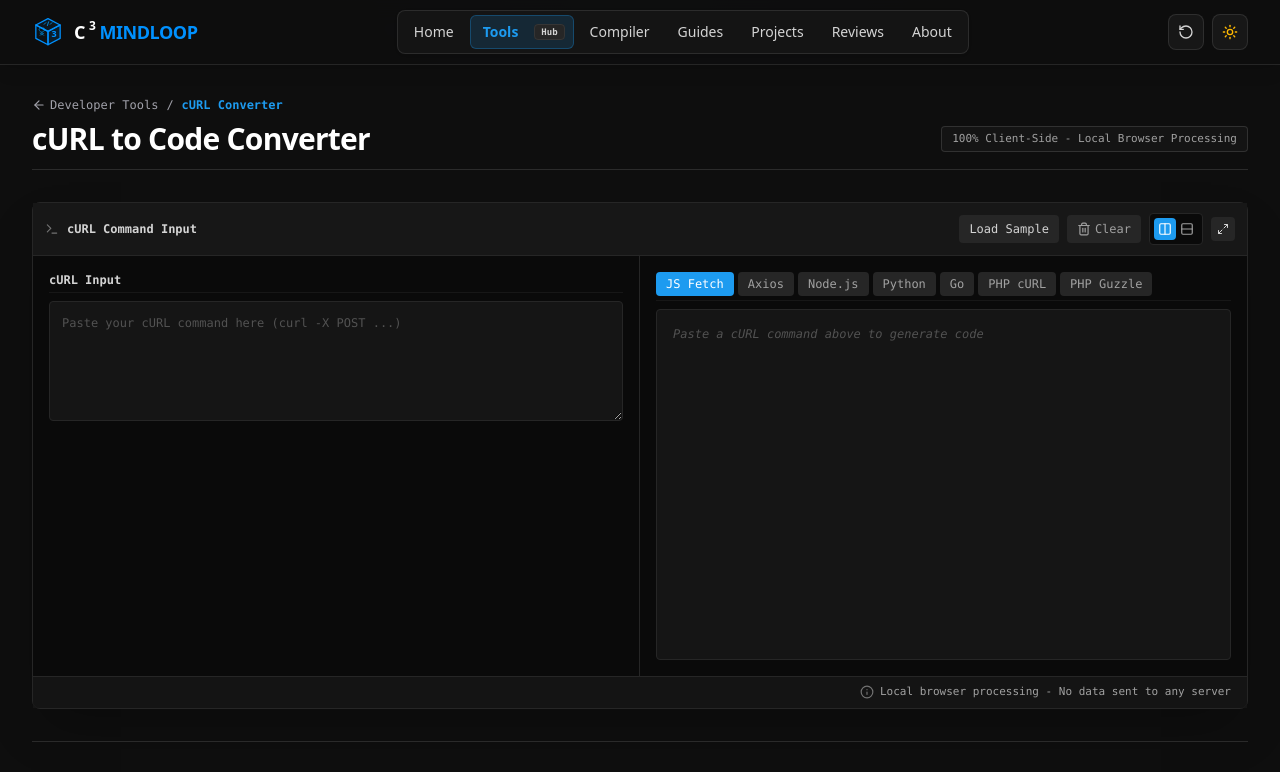
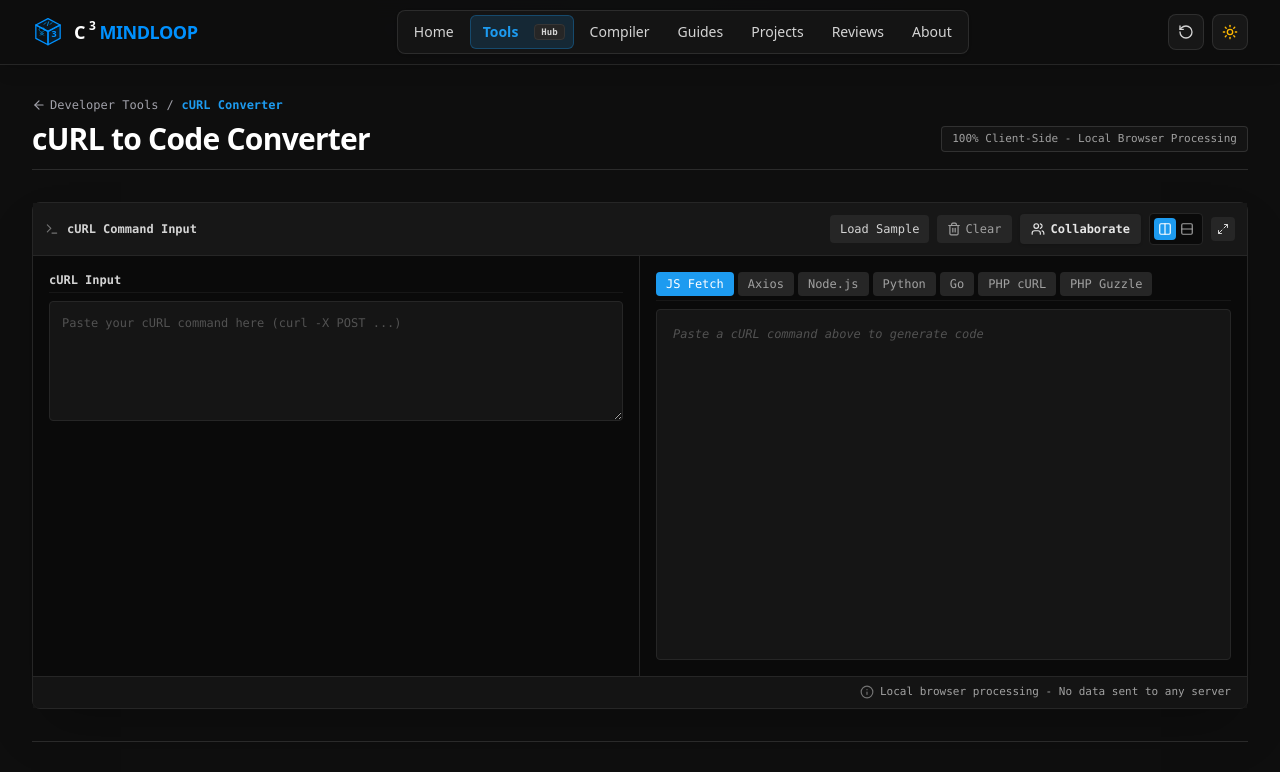
Before and after one commit to Shubh1202/c3mindloop, a Next.js app: page /tools/curl-converter in a window 1280 px wide. Shown: the top 772 px of the page. Built offline with nearby package versions, Linux system fonts and the light colour scheme.

Commit message:
feat(collab): add WebRTC real-time collaboration to cURL Converter

```diff
--- a/app/components/tools/CurlConverterTool.tsx
+++ b/app/components/tools/CurlConverterTool.tsx
@@ -3,6 +3,8 @@
 import React, { useState, useCallback, useEffect } from 'react';
 import { Copy, Check, Trash2, AlertCircle, Info, Terminal, Maximize2, Minimize2, Columns2, Rows2, Eye, EyeOff, Lock, ListChecks, AlertTriangle, LayoutList, ChevronDown, ChevronUp, AlignLeft, Code } from 'lucide-react';
 import { useTranslation } from '../../lib/i18n';
+import { useCollaborationRoom, useCollaborativeText } from '../../lib/collaboration';
+import { CollabToolbarButton } from '../collaboration';
 
 // â”€â”€ Types â”€â”€â”€â”€â”€â”€â”€â”€â”€â”€â”€â”€â”€â”€â”€â”€â”€â”€â”€â”€â”€â”€â”€â”€â”€â”€â”€â”€â”€â”€â”€â”€â”€â”€â”€â”€â”€â”€â”€â”€â”€â”€â”€â”€â”€â”€â”€â”€â”€â”€â”€â”€â”€â”€â”€â”€â”€â”€â”€â”€â”€â”€â”€â”€â”€â”€â”€â”€
 
@@ -296,6 +298,21 @@ function highlight(code: string, lang: Language): string {
 export const CurlConverterTool: React.FC = () => {
   const { t } = useTranslation();
   const [input, setInput] = useState('');
+
+  // Real-Time WebRTC Peer-to-Peer Collaboration
+  const collab = useCollaborationRoom({
+    toolId: 'curl-converter',
+    autoConnectFromUrl: true,
+  });
+
+  useCollaborativeText({
+    ydoc: collab.ydoc,
+    field: 'input',
+    value: input,
+    onChange: setInput,
+    enabled: collab.isCollaborating,
+    isHost: collab.isHost,
+  });
   const [lang, setLang] = useState<Language>('js-fetch');
   const [copied, setCopied] = useState(false);
   const [copiedMinified, setCopiedMinified] = useState(false);
@@ -385,6 +402,16 @@ export const CurlConverterTool: React.FC = () => {
             <Trash2 className="w-3.5 h-3.5" />
             {t('tools.curlConverter.clear')}
           </button>
+
+          {/* Real-Time Live P2P Collaboration Button */}
+          <CollabToolbarButton
+            sessionState={collab}
+            startSession={collab.startSession}
+            joinSession={collab.joinSession}
+            leaveSession={collab.leaveSession}
+            setDisplayName={collab.setDisplayName}
+            isDark={true}
+          />
 
           {/* Layout toggle - desktop only */}
           <div className="hidden lg:flex items-center bg-neutral-950 p-1 rounded border border-neutral-800">
```
